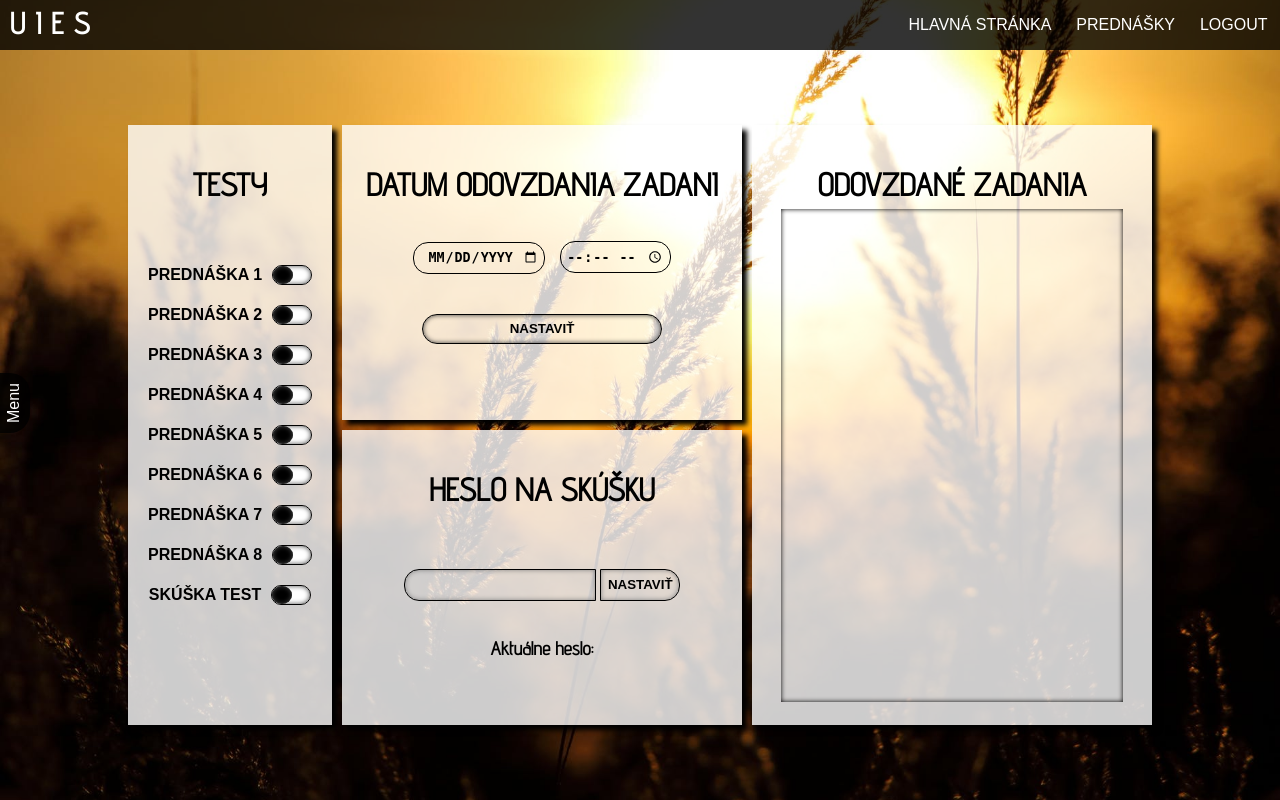
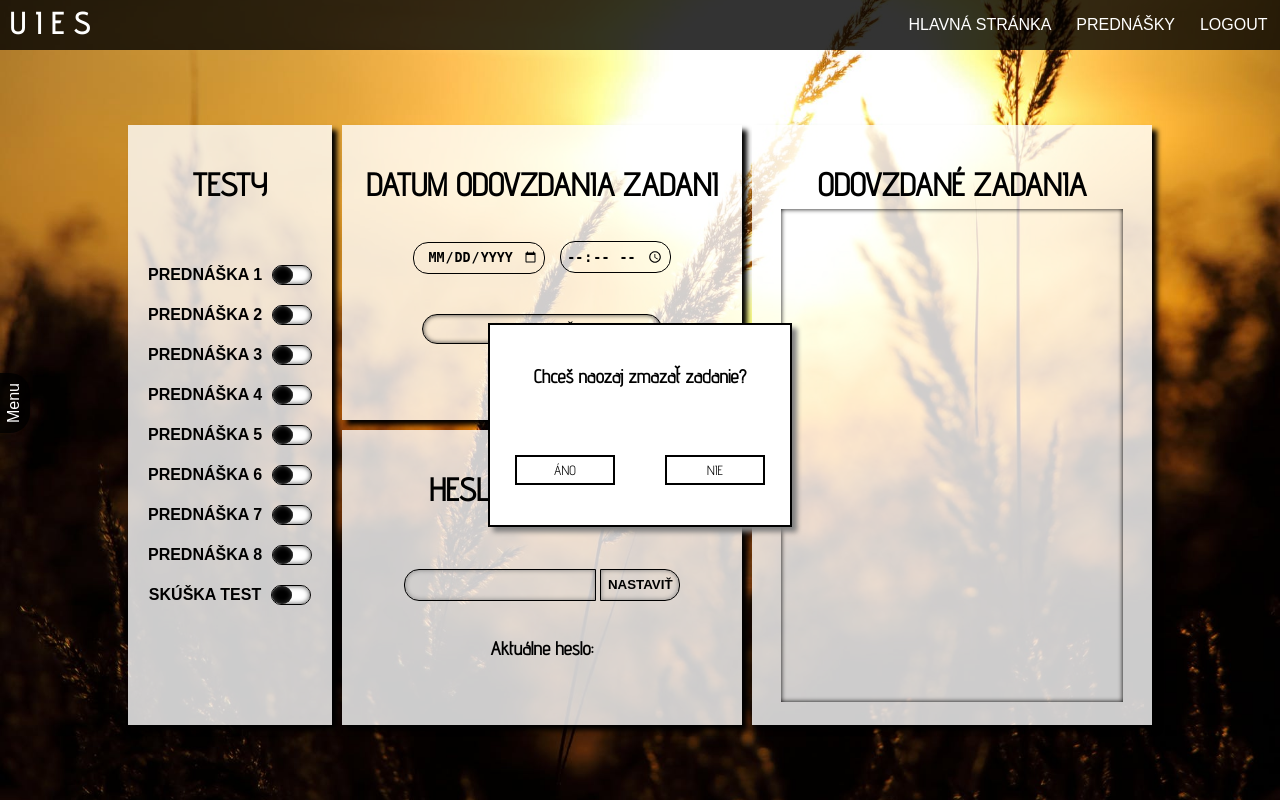
Before and after one commit to JakubMeri/Elearning, a PHP site: page /Admin/AdminPage.php in a window 1280 px wide. Run offline with PHP 8.4, Linux system fonts and the light colour scheme; the visitor is signed in with stand-in values (Sample User, id 1); data that the repository does not hold is empty; some libraries are stand-ins or nearby versions.

Commit message:
updateAdmin

```diff
--- a/Admin/AdminPage.css
+++ b/Admin/AdminPage.css
@@ -90,6 +90,48 @@ body, html{
     position: relative;
     padding: 10px;
     flex-wrap: wrap;
+}
+.zmazatAlert{
+    position: absolute;
+    z-index: 2;
+    display: flex;
+    align-items: center;
+    flex-direction: column;
+    width: 300px;
+    height: 200px;
+    color: black;
+    background: white;
+    top: 50%;
+    left: 50%;
+    transform: translate(-50%,-50%);
+    border: solid 2px black;
+    box-shadow: 5px 5px 5px grey;
+}
+.zmazatAlert h3{
+    font-family: 'Advent Pro', sans-serif;
+    text-align: center;
+    position: absolute;
+    top: 40px;
+}
+.zmazatAlert span{
+    position: absolute;
+    display: flex;
+    width: 300px;
+    justify-content: space-around;
+    bottom: 40px;
+}
+#zmazatZadanie, #nezmazatZadanie{
+    font-family: 'Advent Pro', sans-serif;
+    width: 100px;
+    height: 30px;
+    text-transform: uppercase;
+    background: white;
+    border: solid 2px black;
+    cursor: pointer;
+}
+#zmazatZadanie:hover, #nezmazatZadanie:hover{
+    background: black;
+    color: white;
 }
 .containerZadania{
     position: relative;
@@ -991,9 +1033,6 @@ box-shadow: inset 0px 0px 10px black;
     color: black;
     font-weight: 600;
 }
-.nadpis{
-
-}
 .zobrazStudentov{
     position: relative !important;
     top: 5%;
@@ -1047,9 +1086,6 @@ box-shadow: inset 0px 0px 10px black;
     height: 50px;
     width: auto;
     padding: 0px 5px;
-}
-thead{
-
 }
 tbody{
     box-shadow: inset 0px 0px 5px black;
--- a/Admin/AdminPage.php
+++ b/Admin/AdminPage.php
@@ -96,6 +96,13 @@ require "../conn.php";
             </div>
         </div>
     </div>
+    <div class="zmazatAlert">
+    <h3>Chceš naozaj zmazať zadanie?</h3>
+    <span>
+        <button id="zmazatZadanie">Áno</button>
+        <button id="nezmazatZadanie">Nie</button>
+    </span>
+</div>
 <!-- Pridavanie otazok skuska -->
         <div class="otazkyHandler">
             <div class="confirmDelQ">
```
